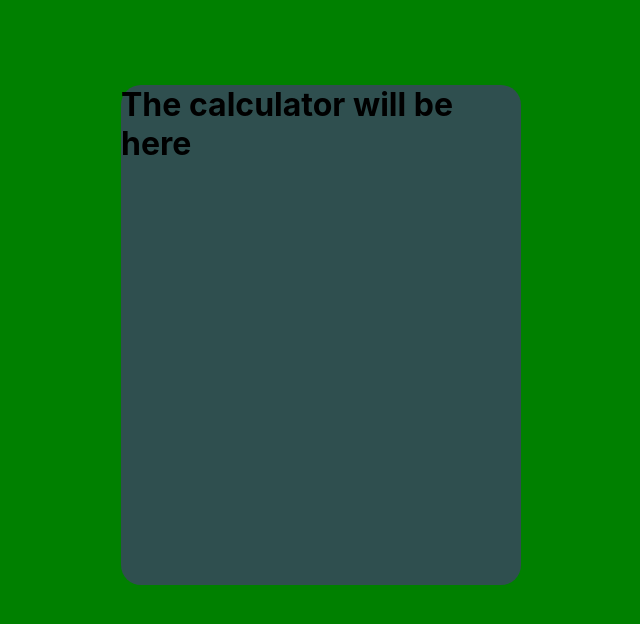
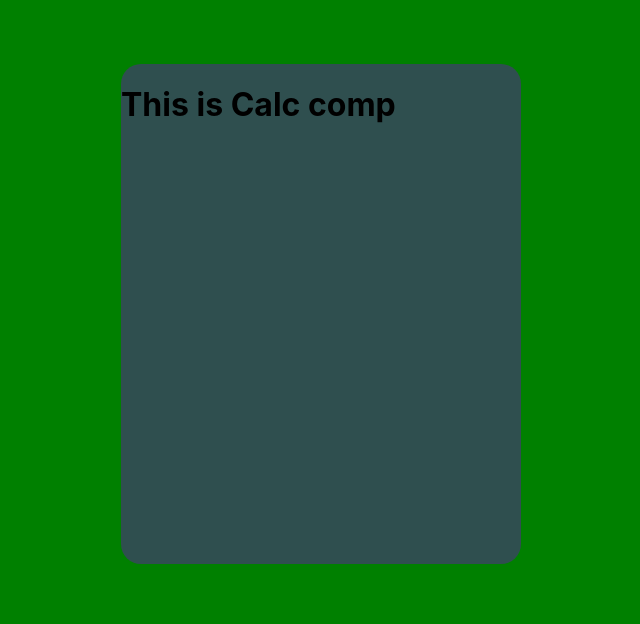
Before and after one commit to jakob-sandberg/calculator-app, a React (Create React App) app: page / in a window 1280 px wide. Shown: the top 624 px of the page, without its empty margins (319-959 px from the left). Built offline with nearby package versions, Linux system fonts and the light colour scheme.

Commit message:
Added calc to home

```diff
--- a/src/components/Calculator.js
+++ b/src/components/Calculator.js
@@ -3,7 +3,7 @@ import { calculator } from "../css/Calculator.module.css"
 function Calculator () {
   return (
     <div className={calculator}>
-
+      <h1>This is Calc comp</h1>
     </div>
    );
 }
--- a/src/pages/Home.js
+++ b/src/pages/Home.js
@@ -1,10 +1,11 @@
+import Calculator from "../components/Calculator"
 import style from "../css/Home.module.css"
 
 function Home  () {
   return (
     <div className={style.home}>
       <div className={style.wrapper}>
-        <h1>The calculator will be here</h1>
+        <Calculator />
       </div>
     </div>
    );
```
